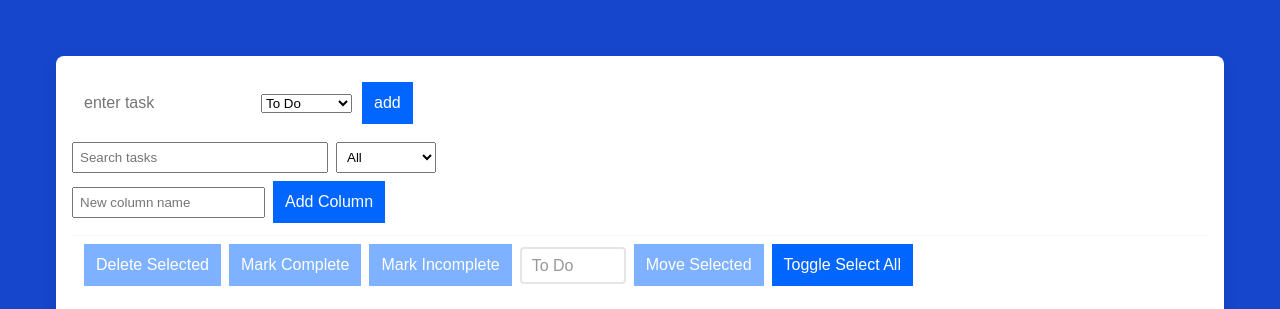
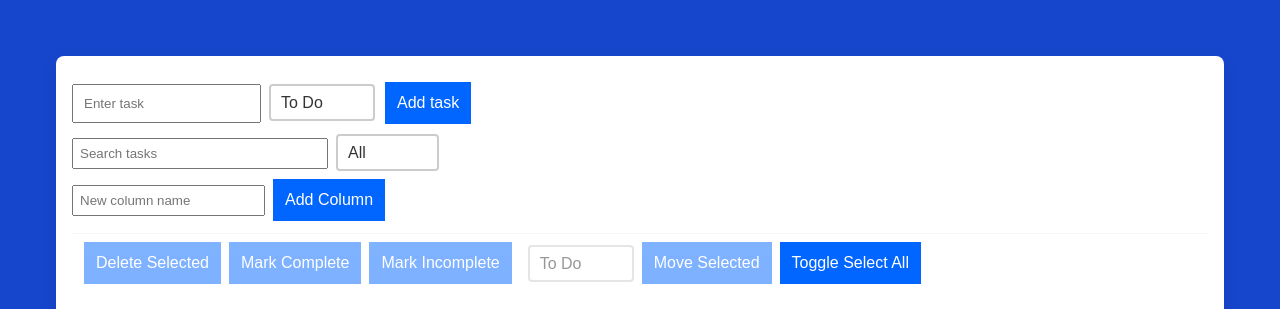
Before and after one commit to RomanAndriiv/to-do, a React app: page / in a window 1280 px wide. Shown: the top 309 px of the page. Built offline with nearby package versions, Linux system fonts and the light colour scheme.

Commit message:
Style improvements

```diff
--- a/src/components/todo.css
+++ b/src/components/todo.css
@@ -1,7 +1,5 @@
 .todoListMain .header input {
   padding: 10px;
-  font-size: 16px;
-  border: 2px solid #ffffff;
   width: 165px;
 }
 
@@ -22,6 +20,7 @@
   background-color: #ffffff;
   color: #333333;
   appearance: none;
+  margin-left: 8px;
 }
 .primaryAction {
   padding: 10px 12px;
@@ -133,6 +132,7 @@ ul li.lineThrough {
   padding: 16px;
   box-shadow: 0 6px 18px rgba(0, 0, 0, 0.08);
   box-sizing: border-box;
+  overflow: hidden;
 }
 /* Manipulation bar: row above columns with batch action controls */
 .manipulationBar {
@@ -195,15 +195,11 @@ ul li.lineThrough {
   padding: 6px;
 }
 .searchControl {
-  margin: 8px 0;
+  margin-bottom: 8px;
 }
 .searchControl input {
   padding: 6px;
   width: 240px;
-}
-.statusFilter {
-  margin-left: 8px;
-  padding: 6px;
 }
 .deleteColumn {
   margin-left: 8px;
--- a/src/components/todo.js
+++ b/src/components/todo.js
@@ -37,7 +37,7 @@ const Todo = () => {
           onChange={(e) => setSearchTerm(e.target.value)}
         />
         <select
-          className="statusFilter"
+          className="primarySelect"
           value={statusFilter}
           onChange={(e) => setStatusFilter(e.target.value)}
         >
--- a/src/containers/add-task.js
+++ b/src/containers/add-task.js
@@ -20,8 +20,8 @@ export const AddTask = () => {
   return (
     <div className="header">
       <form onSubmit={addTodo}>
-        <input ref={inputEl} placeholder="enter task"></input>
-        <select ref={selectEl} defaultValue="To Do">
+        <input ref={inputEl} placeholder="Enter task"></input>
+        <select className="primarySelect" ref={selectEl} defaultValue="To Do">
           {(todosContext &&
           todosContext.todosState &&
           todosContext.todosState.columnsOrder
@@ -31,7 +31,7 @@ export const AddTask = () => {
             <option key={c}>{c}</option>
           ))}
         </select>
-        <button type="submit">add</button>
+        <button type="submit">Add task</button>
       </form>
     </div>
   );
```
